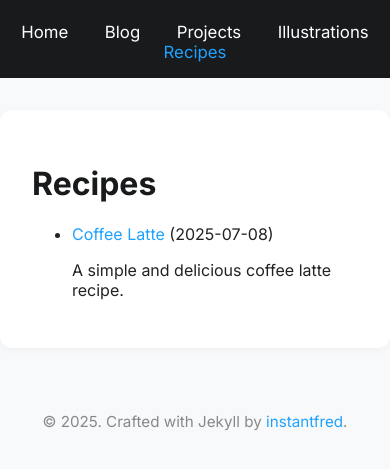
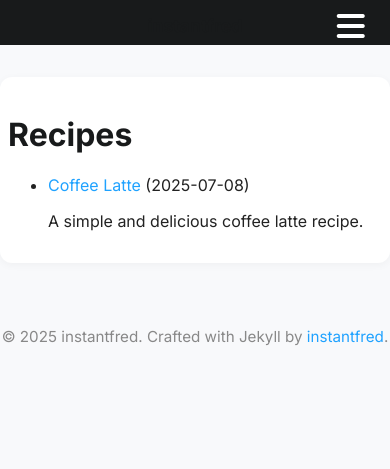
Before and after one commit to instantfred/instantfred.github.io, a Jekyll site: the page built from recipes.md, in a window 390 px wide. Shown: the top 469 px of the page. Built offline with Jekyll 4.4.1, drawn with Linux system fonts in a browser that asks for light colours.

Commit message:
Add favicon and responsive styles

```diff
--- a/_config.yml
+++ b/_config.yml
@@ -26,6 +26,9 @@ description: >- # this means to ignore newlines until "baseurl:"
 url: "" # the base hostname & protocol for your site, e.g. http://example.com
 twitter_username: instantfred
 github_username: instantfred
+
+include:
+  - favicon.ico
 
 # Build settings
 markdown: kramdown
--- a/_layouts/default.html
+++ b/_layouts/default.html
@@ -5,11 +5,16 @@
   <title>{{ page.title }} | {{ site.title }}</title>
   <meta name="viewport" content="width=device-width, initial-scale=1">
   <link rel="stylesheet" href="{{ '/assets/css/main.css' | relative_url }}">
+  <link rel="icon" type="image/x-icon" href="{{ '/favicon.ico' | relative_url }}">
   <link href="https://fonts.googleapis.com/css?family=Inter:400,700&display=swap" rel="stylesheet">
   <link rel="stylesheet" href="https://cdnjs.cloudflare.com/ajax/libs/font-awesome/6.4.0/css/all.min.css">
 </head>
 <body>
   <header>
+    <button class="mobile-nav-toggle" aria-label="Open navigation" aria-expanded="false">
+      <i class="fas fa-bars"></i>
+    </button>
+    <h1>{{ site.title }}</h1>
     <nav>
       <a href="/" {% if page.url == '/' %}class="active"{% endif %}>Home</a>
       <a href="/blog/" {% if page.url contains '/blog/' %}class="active"{% endif %}>Blog</a>
--- a/assets/css/main.css
+++ b/assets/css/main.css
@@ -268,3 +268,117 @@ footer {
     max-height: 240px;
   }
 }
+
+/* Responsive container and cards */
+@media (max-width: 700px) {
+  .container,
+  .profile-card,
+  .profile-card.large,
+  .art-entry,
+  .tag-cloud {
+    padding: 1rem 0.5rem;
+    max-width: 98vw;
+  }
+  .explore-grid {
+    grid-template-columns: 1fr 1fr;
+    gap: 1rem;
+    max-width: 98vw;
+  }
+  .explore-card img {
+    height: 110px;
+  }
+  .explore-card {
+    min-height: 130px;
+  }
+  .profile-card .profile-pic {
+    width: 120px;
+    height: 120px;
+  }
+  .art-main-image {
+    max-height: 180px;
+  }
+}
+
+@media (max-width: 480px) {
+  .explore-grid {
+    grid-template-columns: 1fr;
+  }
+  .profile-card,
+  .profile-card.large,
+  .art-entry,
+  .tag-cloud {
+    padding: 0.5rem 0.2rem;
+  }
+  .profile-card .profile-pic {
+    width: 80px;
+    height: 80px;
+  }
+  .art-main-image {
+    max-height: 120px;
+  }
+  nav a {
+    font-size: 0.95rem;
+    margin: 0 0.4rem;
+  }
+  header h1 {
+    font-size: 1.1rem;
+  }
+  .explore-card img {
+    height: 90px;
+  }
+  .explore-card {
+    min-height: 110px;
+  }
+}
+
+/* Make tag labels wrap and shrink on mobile */
+@media (max-width: 600px) {
+  .tag-label {
+    font-size: 0.85rem;
+    padding: 0.25em 0.7em;
+    margin: 0.15rem 0.2rem 0.15rem 0;
+  }
+}
+
+/* Mobile nav styles */
+.mobile-nav-toggle {
+  display: none;
+  background: none;
+  border: none;
+  font-size: 2rem;
+  color: #fff;
+  position: absolute;
+  top: 0.5rem;
+  right: 1.2rem;
+  z-index: 1001;
+  cursor: pointer;
+}
+@media (max-width: 700px) {
+  nav {
+    display: none;
+    position: fixed;
+    top: 0;
+    left: 0;
+    width: 100vw;
+    height: 100vh;
+    background: rgba(24,26,27,0.97);
+    flex-direction: column;
+    align-items: center;
+    justify-content: center;
+    z-index: 1000;
+  }
+  nav.open {
+    display: flex;
+  }
+  nav a {
+    display: block;
+    margin: 1.2rem 0;
+    font-size: 1.4rem;
+  }
+  .mobile-nav-toggle {
+    display: block;
+  }
+  header {
+    position: relative;
+  }
+}
```
Also changed, not shown: other parts of _layouts/default.html (+21 -1 lines), favicon.ico (added).
